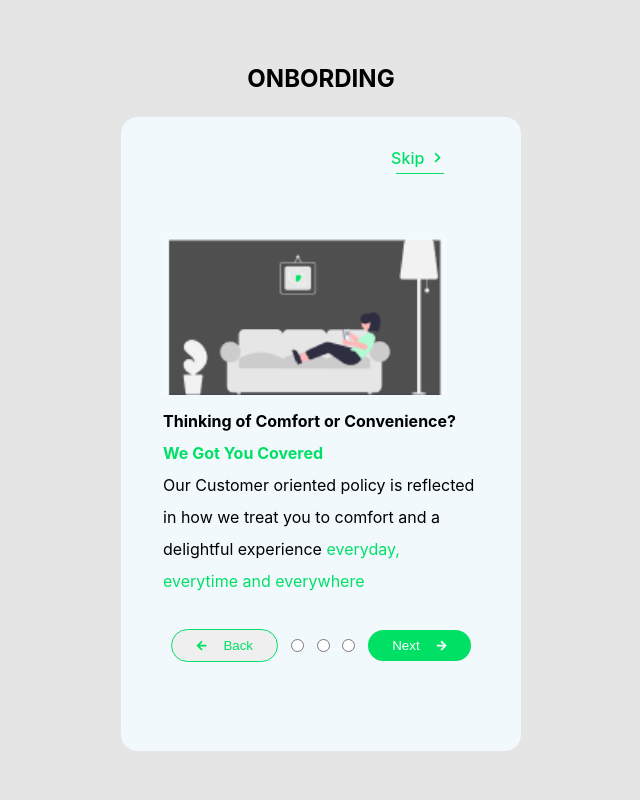
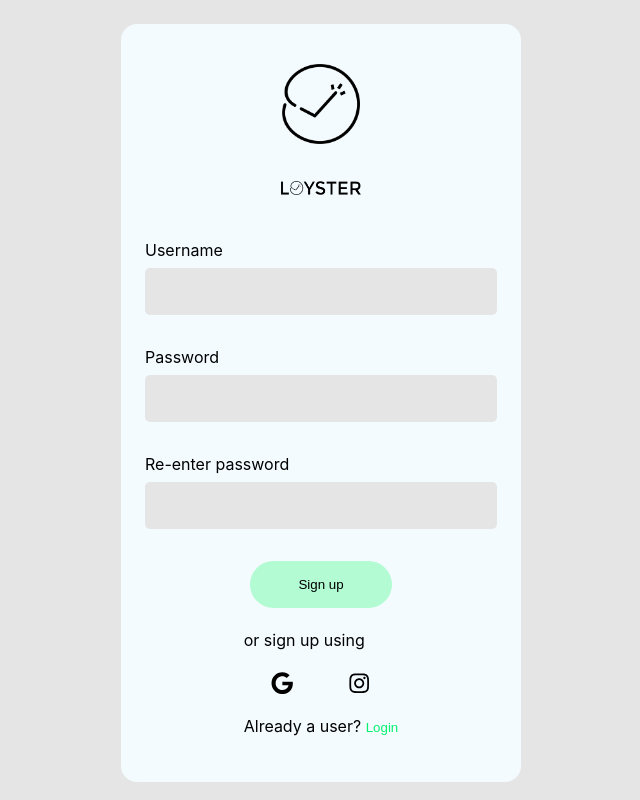
Before and after one commit to amazinng-blib/loyster-Front-End, a React (Create React App) app: page /signup in a window 1280 px wide. Shown: the whole page, without its empty margins (319-959 px from the left). Built offline with nearby package versions, Linux system fonts and the light colour scheme.

Commit message:
added login and signup page

```diff
--- a/src/App.js
+++ b/src/App.js
@@ -1,15 +1,12 @@
 import React, { useState, useEffect } from "react";
-import { FaChevronRight, FaArrowLeft, FaArrowRight } from "react-icons/fa";
 
-import useGlobalContest from "./useGlobalContest";
+import Final from "./components/Onboarding";
+import Login from "./components/Login";
+import Sign_Up from "./components/Sign_Up";
+import { BrowserRouter as Router, Routes, Route, Link } from "react-router-dom";
+
 const App = () => {
   const [loading, setLoading] = useState(true);
-  const { currpage, nextBtn, prevBtn, index, setIndex, array } =
-    useGlobalContest();
-
-  let radioValue = ["radio1", "radio2", "radio3"];
-  let radioIndex = radioValue[index];
-
   const spinner = document.getElementById("spinner");
 
   if (spinner) {
@@ -19,56 +16,17 @@ const App = () => {
     }, 3000);
   }
   return (
-    !loading && (
-      <main>
-        <section>
-          <h2 className="onboard">Onbording</h2>
-          <div className="card-section">
-            <p
-              className={`skip ${
-                index === 0 || index === array.length - 1
-                  ? "page-1-span skip-1"
-                  : "page-2-span skip-2"
-              }`}
-              onClick={nextBtn}
-            >
-              skip <FaChevronRight />
-            </p>
-            {currpage}
-            <div className="navigation">
-              {index === array.length - 1 ? (
-                <button className="btn btn-color-prev">Sign up</button>
-              ) : (
-                <button
-                  className={`btn ${
-                    index === 0 ? "btn-color-prev " : "next-btn-1"
-                  }`}
-                  onClick={prevBtn}
-                >
-                  {" "}
-                  <FaArrowLeft /> back
-                </button>
-              )}
-              <input type="radio" value={radioIndex} />
-              <input type="radio" value={radioIndex} />
-              <input type="radio" value={radioIndex} />
-              {index === array.length - 1 ? (
-                <button className="btn btn-color-next">Login</button>
-              ) : (
-                <button
-                  className={`btn ${
-                    index === 0 ? "btn-color-next" : "next-btn"
-                  }`}
-                  onClick={nextBtn}
-                >
-                  next <FaArrowRight />
-                </button>
-              )}
-            </div>
-          </div>
-        </section>
-      </main>
-    )
+    <>
+      {!loading && (
+        <Router>
+          <Routes>
+            <Route path="/" element={<Final />} />
+            <Route path="/login" element={<Login />} />
+            <Route path="/signup" element={<Sign_Up />} />
+          </Routes>
+        </Router>
+      )}
+    </>
   );
 };
 
--- a/src/components/Login.js
+++ b/src/components/Login.js
@@ -1,9 +1,65 @@
-import React from 'react'
+import React, { useState } from "react";
+import { FaGoogle, FaInstagram } from "react-icons/fa";
+import { useNavigate } from "react-router-dom";
+const Login = () => {
+  let navigate = useNavigate();
+  const [userName, setUserName] = useState("");
+  const [password, setPassword] = useState("");
+  return (
+    <section className="signup">
+      <section className="info">
+        <div class="info-img">
+          <img src="./loyster-logo-1.png" alt="logo" />
+          <img src="./loyster-logo-2.png" alt="logo" />
+        </div>
 
-const Login = () => {
-  return (
-    <div>Login</div>
-  )
-}
+        <form className="input">
+          <div className="form-control">
+            <label htmlFor="userName">Username</label>
+            <input
+              type="text"
+              id="userName"
+              name="userName"
+              value={userName}
+              onChange={(e) => setUserName(e.target.value)}
+            />
+          </div>
+          <div className="form-control">
+            <label htmlFor="password">Password</label>
+            <input
+              type="password"
+              id="password"
+              name="password"
+              value={password}
+              onChange={(e) => setPassword(e.target.value)}
+            />
+            <p className="login-forgot-password">Forgot Password?</p>
+          </div>
+        </form>
+        <button className=" sign-up-btn">Login</button>
+        <div className="signup-footer">
+          <span>or sign up using</span> <br />
+          <div className="signup-icons">
+            {" "}
+            <FaGoogle /> <FaInstagram />{" "}
+          </div>
+          <p>
+            Not a user?{" "}
+            <span>
+              <button
+                onClick={() => {
+                  navigate("/signup");
+                }}
+                className="sign-up-login"
+              >
+                Sign up
+              </button>
+            </span>
+          </p>
+        </div>
+      </section>
+    </section>
+  );
+};
 
-export default Login
+export default Login;
--- /dev/null
+++ b/src/components/Onboarding.js
@@ -0,0 +1,77 @@
+import React, { useState } from "react";
+import { FaChevronRight, FaArrowLeft, FaArrowRight } from "react-icons/fa";
+import useGlobalContest from "../useGlobalContest";
+import { useNavigate } from "react-router-dom";
+const Onboarding = () => {
+  const { currpage, nextBtn, prevBtn, index, setIndex, array } =
+    useGlobalContest();
+
+  let radioValue = ["radio1", "radio2", "radio3"];
+  let radioIndex = radioValue[index];
+
+  let navigate = useNavigate();
+  return (
+    <main>
+      <section>
+        <h2 className="onboard">Onbording</h2>
+        <div className="card-section">
+          <p
+            className={`skip ${
+              index === 0 || index === array.length - 1
+                ? "page-1-span skip-1"
+                : "page-2-span skip-2"
+            }`}
+            onClick={nextBtn}
+          >
+            skip <FaChevronRight />
+          </p>
+          {currpage}
+          <div className="navigation">
+            {index === array.length - 1 ? (
+              <button
+                onClick={() => {
+                  navigate("/signup");
+                }}
+                className="btn btn-color-prev"
+              >
+                <FaArrowLeft /> Signup
+              </button>
+            ) : (
+              <button
+                className={`btn ${
+                  index === 0 ? "btn-color-prev " : "next-btn-1"
+                }`}
+                onClick={prevBtn}
+              >
+                {" "}
+                <FaArrowLeft /> back
+              </button>
+            )}
+            <input type="radio" value={radioIndex} />
+            <input type="radio" value={radioIndex} />
+            <input type="radio" value={radioIndex} />
+            {index === array.length - 1 ? (
+              <button
+                onClick={() => {
+                  navigate("/login");
+                }}
+                className="btn btn-color-next"
+              >
+                Login <FaArrowRight />
+              </button>
+            ) : (
+              <button
+                className={`btn ${index === 0 ? "btn-color-next" : "next-btn"}`}
+                onClick={nextBtn}
+              >
+                next <FaArrowRight />
+              </button>
+            )}
+          </div>
+        </div>
+      </section>
+    </main>
+  );
+};
+
+export default Onboarding;
--- a/src/components/Sign_Up.js
+++ b/src/components/Sign_Up.js
@@ -1,9 +1,96 @@
-import React from 'react'
+import React, { useState } from "react";
+import { FaGoogle, FaInstagram } from "react-icons/fa";
+import { useNavigate } from "react-router-dom";
 
 const Sign_Up = () => {
+  // const [account, setAccount] = useState({
+  //   username: "",
+  //   password: "",
+  //   reEnterPassword: "",
+  // });
+
+  const [userName, setUserName] = useState("");
+  const [password, setPassword] = useState("");
+  const [reEnterPassword, setReEnterPassword] = useState("");
+
+  const handleSubmit = (e) => {
+    e.preventDefault();
+  };
+
+  // const handleChange = (e) => {
+  //   const name = e.target.name;
+  //   const value = e.target.value;
+
+  //   setAccount({ ...account, [name]: value });
+  // };
+
+  let navigate = useNavigate();
   return (
-    <div>Sign_Up</div>
-  )
-}
+    <section className="signup">
+      <section className="info">
+        <div class="info-img">
+          <img src="./loyster-logo-1.png" alt="logo" />
+          <img src="./loyster-logo-2.png" alt="logo" />
+        </div>
 
-export default Sign_Up
+        <form className="input">
+          <div className="form-control">
+            <label htmlFor="userName">Username</label>
+            <input
+              type="text"
+              id="userName"
+              name="userName"
+              value={userName}
+              onChange={(e) => setUserName(e.target.value)}
+            />
+          </div>
+          <div className="form-control">
+            <label htmlFor="password">Password</label>
+            <input
+              type="password"
+              id="password"
+              name="password"
+              value={password}
+              onChange={(e) => setPassword(e.target.value)}
+            />
+          </div>
+          <div className="form-control">
+            <label htmlFor="re-enterpassword">Re-enter password</label>
+            <input
+              type="password"
+              id="re-enterpassword"
+              name="re-enterpassword"
+              value={reEnterPassword}
+              onChange={(e) => setReEnterPassword(e.target.value)}
+            />
+          </div>
+        </form>
+        <button type="submit" className=" sign-up-btn" onClick={handleSubmit}>
+          Sign up
+        </button>
+        <div className="signup-footer">
+          <span>or sign up using</span> <br />
+          <div className="signup-icons">
+            {" "}
+            <FaGoogle /> <FaInstagram />{" "}
+          </div>
+          <p>
+            Already a user?{" "}
+            <span>
+              <button
+                onClick={() => {
+                  navigate("/login");
+                }}
+                className="sign-up-login"
+              >
+                Login
+              </button>
+            </span>
+          </p>
+        </div>
+      </section>
+    </section>
+  );
+};
+
+export default Sign_Up;
--- a/src/index.css
+++ b/src/index.css
@@ -29,6 +29,7 @@ body {
 .img img {
   width: 100%;
   height: 100%;
+  margin: 0 auto;
 }
 
 .container {
@@ -96,7 +97,7 @@ body {
   display: flex;
   align-items: center;
   justify-content: center;
-  gap: 1rem;
+  gap: 2rem;
   padding: 0.5rem 1.5rem;
   text-transform: capitalize;
   border-radius: 25rem;
@@ -127,18 +128,6 @@ body {
   color: #fff;
 }
 
-/* .prev {
-  margin-right: 1rem;
-  color: #00e065;
-  border: 1px solid #00e065;
-}
-.next {
-  margin-left: 1rem;
-  background-color: #00e065;
-  color: #fff;
-  outline: none;
-  border: none;
-} */
 .card-section {
   width: 25rem;
   margin: 1.5rem auto;
@@ -207,18 +196,99 @@ body {
   bottom: -0.01rem;
 }
 
-/* input {
-  accent-color: #00e065;
+/* sign up section */
+
+.signup {
+  width: 25rem;
+  height: auto;
+  margin: 1.5rem auto;
+  margin-bottom: 1rem;
+  border-radius: 1rem;
+  padding: 1.5rem;
+  background-color: #f3fbff;
+}
+
+.info {
+  display: flex;
+  flex-direction: column;
+}
+
+.info-img {
+  width: 5rem;
+  height: 5rem;
+  margin: 1rem auto;
+}
+
+.info-img img {
+  width: 100%;
+  height: 100%;
+  object-fit: contain;
+}
+
+.input {
+  margin-top: 5rem;
+  display: block;
+}
+.form-control {
+  margin-bottom: 2rem;
+}
+.form-control label {
+  display: block;
+  margin-bottom: 0.5rem;
+}
+
+.form-control input {
+  width: 100%;
+  padding: 1rem 1rem;
+  border-radius: 5px;
+  outline: none;
   border: none;
+  cursor: pointer;
+  background-color: #e5e5e5;
 }
-input-1 {
-  accent-color: black;
+
+.sign-up-btn {
+  margin: 0 auto;
+  background-color: #b2fbd3;
+  padding: 1rem 3rem;
   border: none;
+  outline: none;
+  cursor: pointer;
+  border-radius: 5rem;
 }
-input-2 {
-  accent-color: #00e065;
+.sign-up-btn:active {
+  transform: scale(1.1);
+  transition: transform 0.5s;
+}
+
+.signup-footer {
+  margin: 1rem auto;
+  line-height: 2;
+}
+.signup-icons {
+  margin: 1rem auto;
+  display: flex;
+  justify-content: space-around;
+}
+.signup-icons svg {
+  font-size: 1.4rem;
+}
+
+.sign-up-login {
   border: none;
-} */
+  outline: none;
+  background-color: transparent;
+  color: #04f06e;
+  cursor: pointer;
+}
+/* login */
+
+.login-forgot-password {
+  text-align: end;
+  margin-top: 0.6rem;
+  font-size: 0.8rem;
+  cursor: pointer;
+}
 
 @media screen and (max-width: 480px) {
   .card-section {
```
